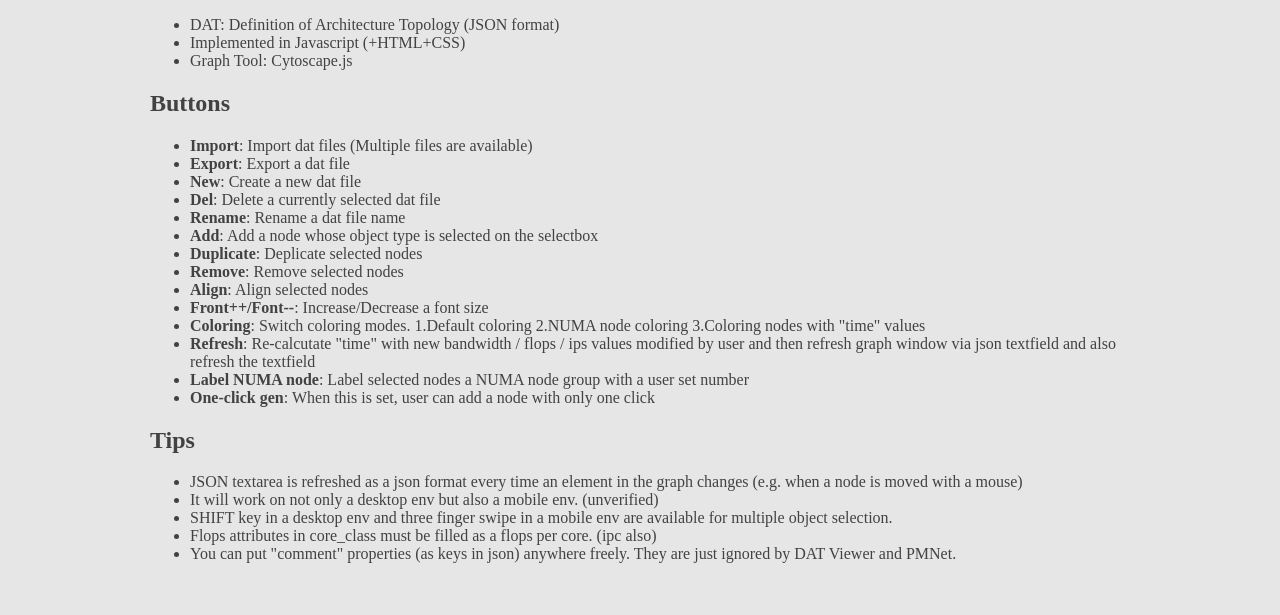
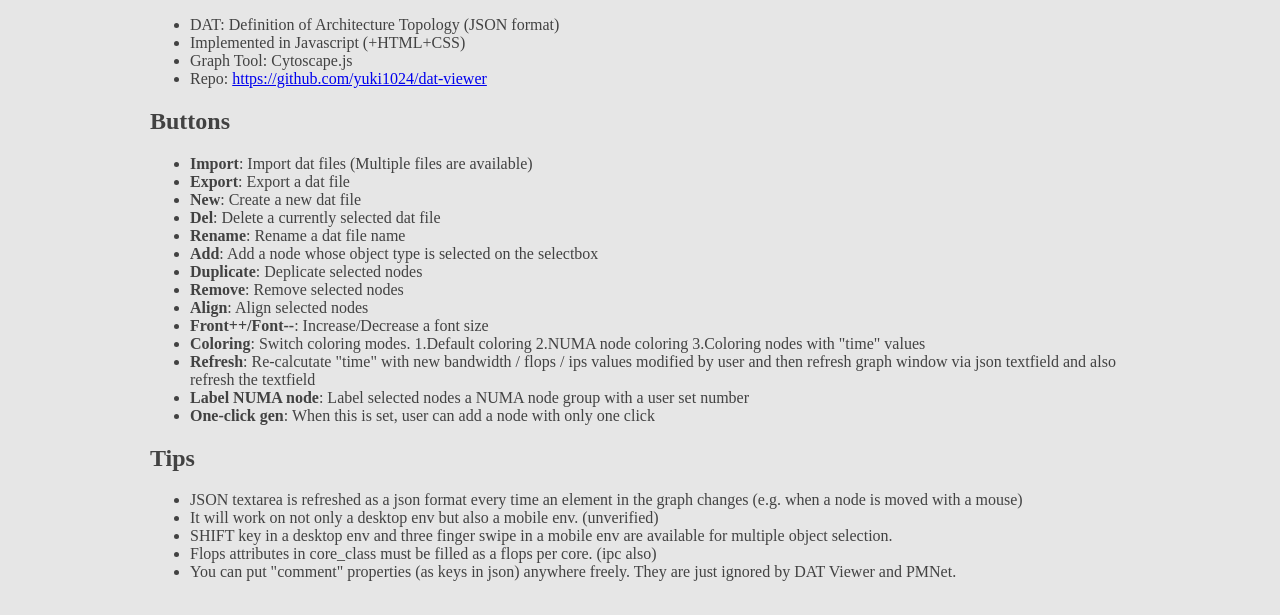
Before and after one commit to yuki1024/dat-viewer, a plain HTML site: page index.html in a window 1280 px wide. Shown: the part 879-1494 px from the top of the page. Drawn offline with Linux system fonts and the light colour scheme.

Commit message:
Update index.html

```diff
--- a/index.html
+++ b/index.html
@@ -95,6 +95,7 @@
 			<li>DAT: Definition of Architecture Topology (JSON format)</li>
 			<li>Implemented in Javascript (+HTML+CSS)</li>
 			<li>Graph Tool: Cytoscape.js</li>
+			<li>Repo: <a href="https://github.com/yuki1024/dat-viewer">https://github.com/yuki1024/dat-viewer</a></li>
 		</ul>
 		<h2>Buttons</h2>
 		<ul>
```
